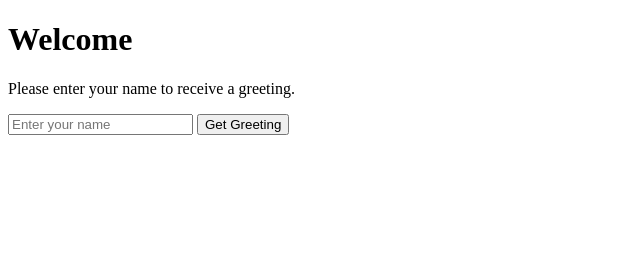
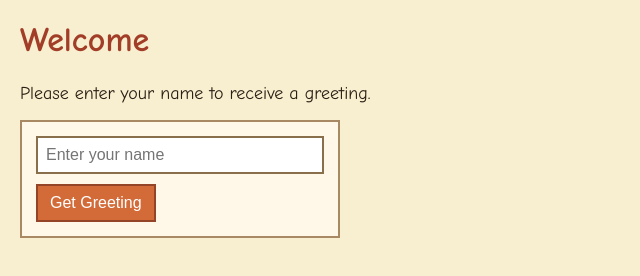
Before and after one commit to nschandunu/pusl2020_day2, a website: page public/index.html in a window 1280 px wide. Shown: the whole page, without its empty margins (0-640 px from the left). Drawn offline with Linux system fonts and the light colour scheme.

Commit message:
feat: add some css styles

```diff
--- a/public/index.html
+++ b/public/index.html
@@ -1,7 +1,10 @@
 <!DOCTYPE html>
 <html>
 <head>
+    <meta charset="UTF-8">
+    <meta name="viewport" content="width=device-width, initial-scale=1.0">
     <title>Welcome</title>
+    <link rel="stylesheet" href="/style.css">
 </head>
 <body>
     <h1>Welcome</h1>
--- /dev/null
+++ b/public/style.css
@@ -0,0 +1,56 @@
+* {
+    box-sizing: border-box;
+}
+
+body {
+    margin: 20px;
+    font-family: "Comic Sans MS", "Trebuchet MS", sans-serif;
+    background-color: #f7efcf;
+    color: #2b1e14;
+}
+
+h1 {
+    margin-top: 0;
+    color: #a23d28;
+    font-size: 34px;
+}
+
+p {
+    font-size: 18px;
+    margin-bottom: 16px;
+}
+
+form {
+    border: 2px solid #a88963;
+    background-color: #fff8e8;
+    padding: 14px;
+    width: 320px;
+    max-width: 100%;
+}
+
+input[type="text"] {
+    width: 100%;
+    padding: 8px;
+    font-size: 16px;
+    border: 2px solid #8a6f4d;
+    margin-bottom: 10px;
+    background-color: #fff;
+}
+
+button {
+    background-color: #d36b38;
+    color: #fff;
+    border: 2px solid #944528;
+    padding: 8px 12px;
+    font-size: 16px;
+    cursor: pointer;
+}
+
+button:hover {
+    background-color: #bf5f31;
+}
+
+a {
+    color: #7a2f1d;
+    font-size: 18px;
+}
```
Also changed, not shown: server.js (+21 -3 lines).
